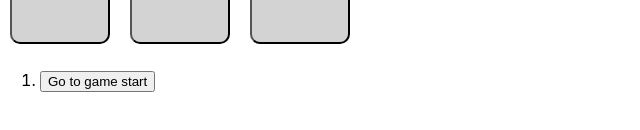
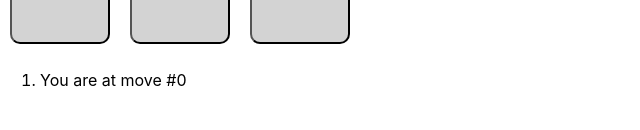
Before and after one commit to saltyp/t2t, a React (Create React App) app: page / in a window 1280 px wide. Shown: the part 326-456 px from the top of the page, without its empty margins (0-640 px from the left). Built offline with nearby package versions, Linux system fonts and the light colour scheme.

Commit message:
For the current move only, show 'You are at move #…' instead of a button

```diff
--- a/src/App.js
+++ b/src/App.js
@@ -22,16 +22,23 @@
 
   const moves = history.map((step, move) => {
     let description;
-    if (move>0) {
+    if (move === currentMove) {
+      description = 'You are at move #' + move;
+    } else if (move>0) {
       description = 'Go to move #' + move;
     } else {
       description = 'Go to game start';
     }
-    return (
-      <li key={move}>
-        <button onClick={() => jumpTo(move)}>{description}</button>
-      </li>
-    );
+
+    if (move === currentMove) {
+      return ( <li key= {move}> {description} </li> );
+    } else {
+      return (
+        <li key={move}>
+          <button onClick={() => jumpTo(move)}>{description}</button>
+        </li>
+      );
+    }
   });
 
   return (
@@ -66,7 +73,6 @@
       /*
       can't reclick a square nor click if there is a winner
       */
-
       if (squares[i] || calculateWinner(squares)) {
         return;
       }
@@ -79,15 +85,6 @@
       onPlay(nextSquares);
     }
 
-    // let squares = [];
-    // for (let j = 0; j < numRows; j++) {
-    //   let squareRow = [];
-    //   for (let i = 0; i < numSquaresInRow; i++) {
-    //     squareRow.push(<Square key={numSquaresInRow*j+i} squareNumber={numSquaresInRow*j+i} value={squares[numSquaresInRow*j+i]} onSquareClick={onSquareClick}/>);
-    //   }
-    //   squares.push(<div className="board-row" key={j}>{squareRow}</div>);
-    // }
-
   const winner = calculateWinner(squares);
   let status;
   if (winner) {
@@ -99,6 +96,15 @@
       status = 'Next player: ' + (xIsNext ? 'X' : 'O');
     }
   }
+
+    // let squares = [];
+    // for (let j = 0; j < numRows; j++) {
+    //   let squareRow = [];
+    //   for (let i = 0; i < numSquaresInRow; i++) {
+    //     squareRow.push(<Square key={numSquaresInRow*j+i} squareNumber={numSquaresInRow*j+i} value={squares[numSquaresInRow*j+i]} onSquareClick={onSquareClick}/>);
+    //   }
+    //   squares.push(<div className="board-row" key={j}>{squareRow}</div>);
+    // }
 
   return (
     <>
```
